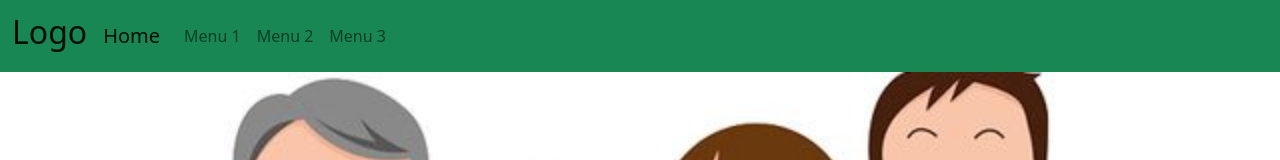
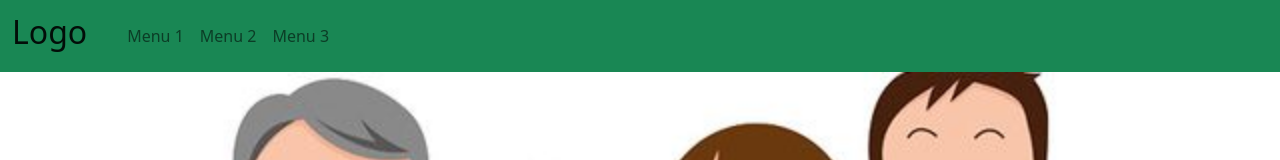
Before and after one commit to Woin123/gh, a plain HTML site: page index.html in a window 1280 px wide. Shown: the top 160 px of the page. Drawn offline with nearby package versions, Linux system fonts and the light colour scheme.

Commit message:
Update index.html

```diff
--- a/index.html
+++ b/index.html
@@ -12,7 +12,7 @@
             <a class="navbar-brand" href="#">
                 <h2>Logo</h2>
               </a>
-          <a class="navbar-brand" href="#">Home</a>
+          <a class="navbar-brand" href="#"></a>
           <button class="navbar-toggler" type="button" data-bs-toggle="collapse" data-bs-target="#navbarNavDropdown" aria-controls="navbarNavDropdown" aria-expanded="false" aria-label="Toggle navigation">
             <span class="navbar-toggler-icon"></span>
           </button>
```
